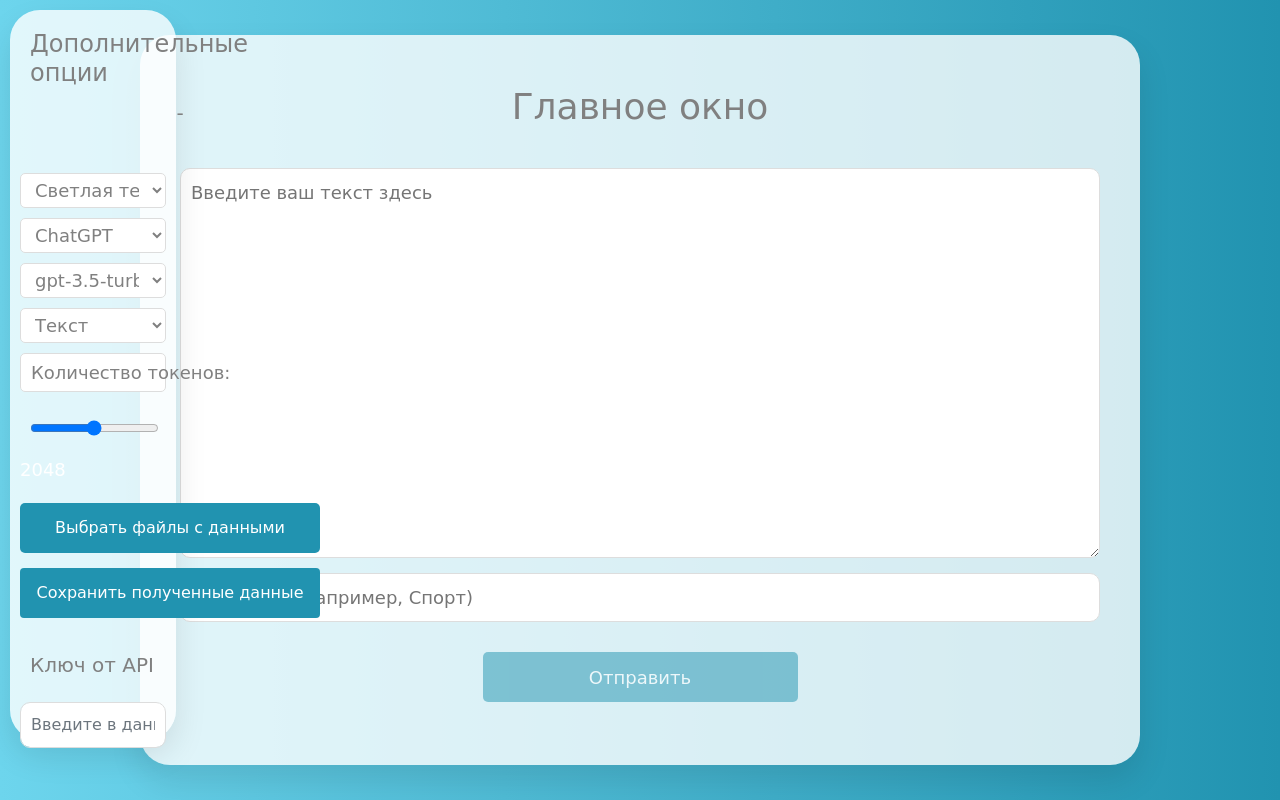
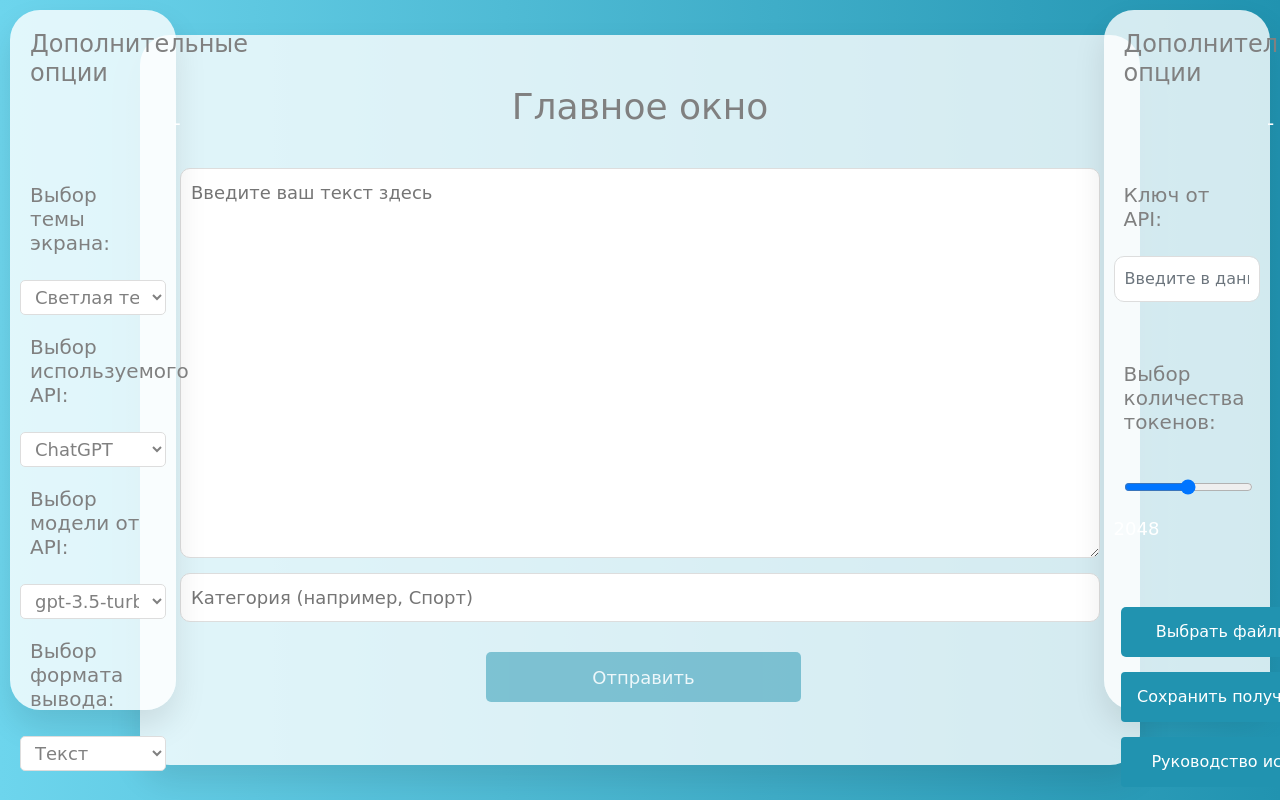
Before and after one commit to Nikichop/Diplom, a Flask app: page / in a window 1280 px wide. Run offline with Flask 3, Linux system fonts and the light colour scheme; some libraries are stand-ins or nearby versions.

Commit message:
Added a new container where some options were moved from .side-container, which was renamed to .left-container. Added a user guide that details the options for user interaction with the product

```diff
--- a/static/script.js
+++ b/static/script.js
@@ -1,7 +1,7 @@
 $(document).ready(function () {
 
     $('.toggle-button').click(function () {
-        var container = $(this).closest('.side-container');
+        var container = $(this).closest('.left-container, .right-container');
 
         // Переключаем текст кнопки
         if (container.hasClass('collapsed')) {
@@ -120,6 +120,24 @@ $(document).ready(function () {
 
     $('#apiChoice').change(updateModelChoices);
 
+    var modal = document.getElementById('documentationModal');
+    var btn = document.getElementById('documentationButton');
+    var span = document.getElementsByClassName('close')[0];
+
+    btn.onclick = function () {
+        modal.style.display = 'block';
+    }
+
+    span.onclick = function () {
+        modal.style.display = 'none';
+    }
+
+    window.onclick = function (event) {
+        if (event.target == modal) {
+            modal.style.display = 'none';
+        }
+    }
+
 
     $('.file-upload-button').on('click', function () {
         $('#fileInput').click();
--- a/static/style.css
+++ b/static/style.css
@@ -11,7 +11,7 @@ body {
     color: #fff;
 }
 
-.side-container {
+.left-container, .right-container {
     width: 13%;
     padding: 10px;
     box-shadow: 0 16px 32px rgba(0, 0, 0, 0.1);
@@ -20,11 +20,16 @@ body {
     position: fixed;
     top: 10px;
     z-index: 1;
-    left: 10px;
-    height: 730px;
-
+    height: 700px;
 }
 
+.left-container {
+    left: 10px;
+}
+
+.right-container {
+    right: 10px;
+}
 
 .container {
     border-radius: 30px;
@@ -78,7 +83,7 @@ textarea {
 }
 
 
-h2, .side-container h3 {
+h2, .left-container h3, .right-container h3 {
     margin: 0;
     padding: 10px;
     font-size: 24px;
@@ -91,7 +96,7 @@ h2 {
     font-size: 36px;
 }
 
-.side-container h4 {
+.left-container h4, .right-container h4 {
     margin: 0;
     padding: 10px;
     font-size: 20px;
@@ -114,6 +118,7 @@ button, .file-upload-button {
     width: 300px;
     height: 50px;
     text-align: center;
+    margin-left: 7px;
 }
 
 
--- a/templates/index.html
+++ b/templates/index.html
@@ -10,40 +10,70 @@
 </head>
 
 <body class="light-theme">
-<div class="side-container">
-    <h3>Дополнительные опции
-        <button class="toggle-button">-</button>
-    </h3>
+<div class="left-container">
+    <h3>Дополнительные опции</h3>
+    <button class="toggle-button">-</button>
+    <h4>Выбор темы экрана:</h4>
     <select id="themeChoice" name="Theme" class="api-selector">
         <option value="light-theme">Светлая тема</option>
         <option value="dark-theme">Темная тема</option>
     </select>
+    <h4>Выбор используемого API:</h4>
     <select id="apiChoice" name="apiChoice" class="api-selector">
         <option value="chatgpt">ChatGPT</option>
         <option value="gigachat">GigaChat</option>
     </select>
+    <h4>Выбор модели от API:</h4>
     <select id="modelChoice" name="modelChoice" class="api-selector">
     </select>
+    <h4>Выбор формата вывода:</h4>
     <select id="responseFormat" name="responseFormat" class="api-selector">
         <option value="text">Текст</option>
         <option value="json">JSON</option>
         <option value="sql">SQL</option>
     </select>
+</div>
+
+<div class="right-container">
+    <h3>Дополнительные опции</h3>
+    <button class="toggle-button">-</button>
+    <h4>Ключ от API:</h4>
+    <input type="password" id="apiKey" name="apiKey" placeholder="Введите в данное поле ключ от API"
+           class="form-control">
+    <h4></h4>
+    <h4>Выбор количества токенов:</h4>
     <div class="max-tokens-slider-container">
-        <label for="maxTokensRange" class="api-selector">Количество токенов:</label>
         <input type="range" id="maxTokensRange" name="max_tokens" min="1" max="4096" step="1" value="2048">
         <span id="maxTokensValue" class="max-tokens-slider-value">2048</span>
     </div>
+    <h4></h4>
     <div class="file-upload-wrapper">
         <button type="button" class="btn file-upload-button">Выбрать файлы с данными</button>
         <input type="file" id="fileInput" accept=".txt" multiple style="display: none;"/>
     </div>
     <button type="button" id="saveButton" class="btn">Сохранить полученные данные</button>
-    <h4>Ключ от API</h4>
-    <input type="password" id="apiKey" name="apiKey" placeholder="Введите в данное поле ключ от API"
-           class="form-control">
+    <button id="documentationButton" class="btn">Руководство использования</button>
 </div>
 
+<div id="documentationModal" class="modal">
+    <div class="api-selector">
+        <span class="close">&times;</span>
+        <h2>Руководство пользования</h2>
+        <p class="api-selector">Для того, чтобы воспользоваться основной функциональностью приложения, вам
+            потребуется: <br><br> 1. Ввести данные и категории, по которым информация будет структурироваться. <br> 2.
+            Вписать ключ доступа к API в соответствующее поле. <br> 3. Нажать кнопку отправить и ждать ответа. <br><br>
+            В случае возникновения ошибок, система уведомит вас о том, в чем состоит их причина. <br><br> Касательно
+            других возможностей приложения: <br> - В левом окне пользователь может выбрать: тему экрана, API большой
+            языковой
+            модели,
+            ее
+            "версию", и формат вывода информации. <br> - В правом окне доступен ввод ключа доступа к API, выбор
+            количества
+            токенов (базовой единицы текста, с которой работает LLM), кнопки загрузки и сохранения файлов, <br>
+            а также кнопка руководства пользователя, на которую вы ранее нажали.
+        </p>
+    </div>
+</div>
 
 <div class="container">
     <h2 class="text-center">Главное окно</h2>
```
Also changed, not shown: other parts of static/style.css (+39 -18 lines), 1 other file.
